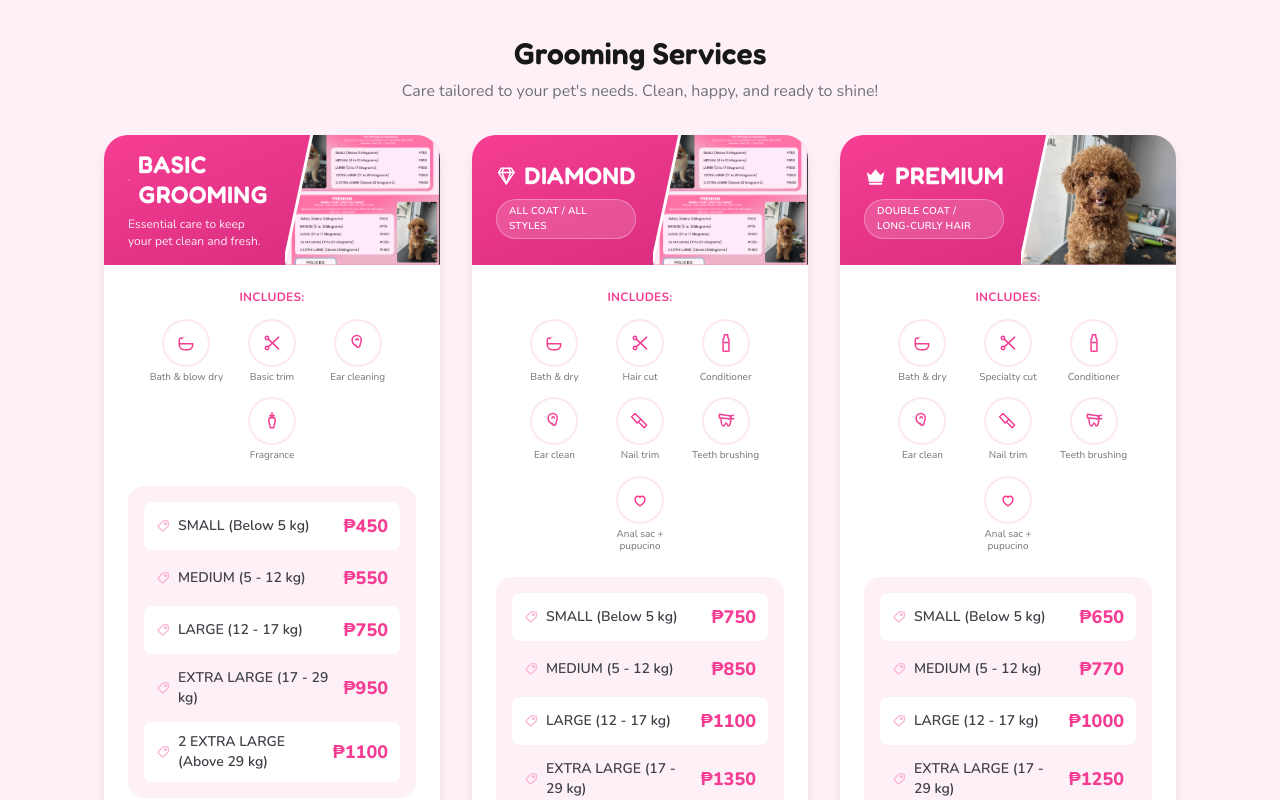
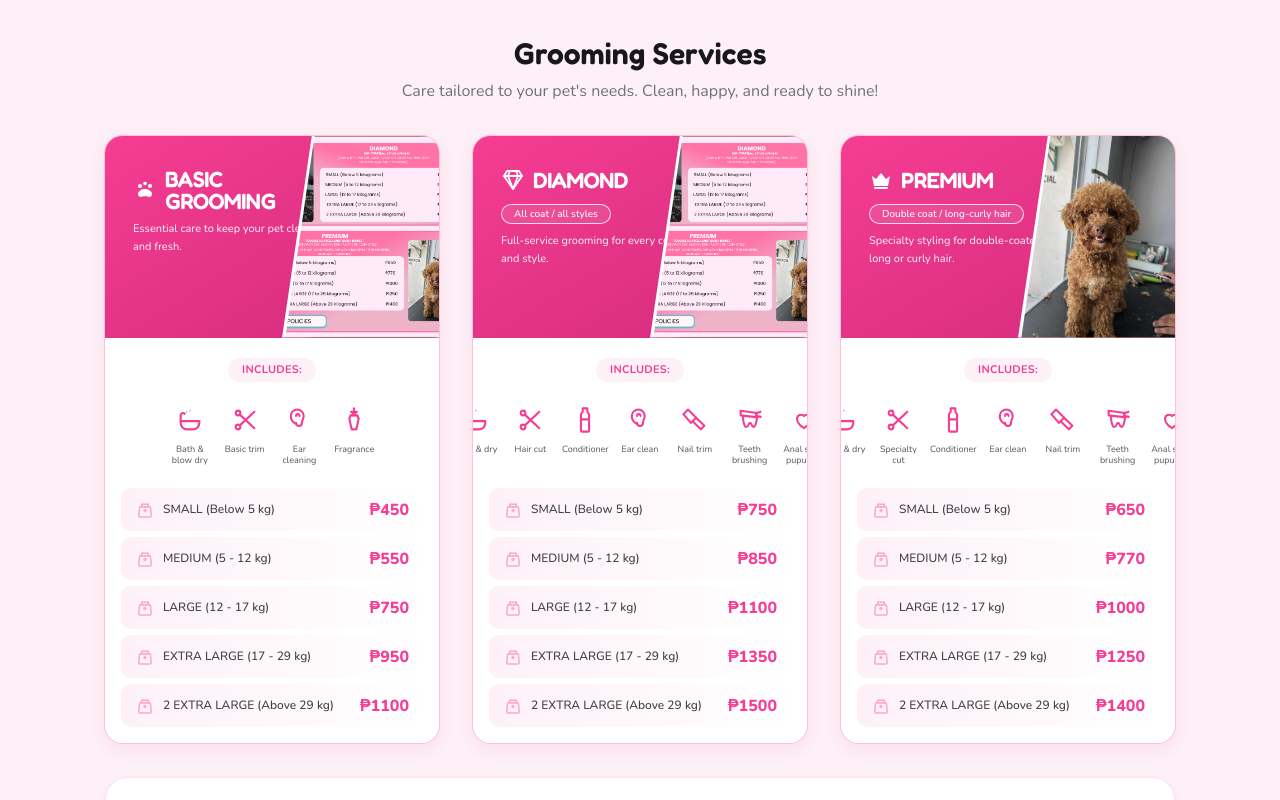
Before and after one commit to Henrck/happy-tails-mis, a Next.js app: page / in a window 1280 px wide. Shown: the part 2260-3060 px from the top of the page. Built offline with nearby package versions, Linux system fonts and the light colour scheme; no server answers; the database is empty.

Commit message:
refine grooming pricing cards to match reference

```diff
--- a/components/landing/PricingCard.tsx
+++ b/components/landing/PricingCard.tsx
@@ -1,28 +1,25 @@
-// Shared pricing card used by Grooming (Basic/Diamond/Premium) and
-// Boarding (Small/Big Kennels).
-//
-// Redesign pass 2 — the first pass crammed a full ingredient-list
-// paragraph into the colored header on top of a photo, which made every
-// card a different height and felt visually noisy. Fixed here:
-//   - header now takes a short tagline instead of a paragraph (the
-//     "Includes" icons already say what's in the package — repeating it
-//     as prose above them was redundant, not informative)
-//   - a thin white seam separates the photo from the pink, instead of a
-//     hard clip edge
-//   - includes icons sit in a proper ring instead of a flat tint circle
-//   - each price row gets a small tag icon, closer to the reference
-//   - a subtle hover lift, since these are the kind of cards people
-//     scan and compare
 import Image from "next/image";
 
 export type PriceTier = { label: string; price: string };
 export type IncludeItem = { icon: React.ReactNode; label: string };
 
-function TagIcon() {
+function WeightIcon() {
   return (
-    <svg viewBox="0 0 24 24" className="w-3.5 h-3.5 shrink-0" fill="none" stroke="currentColor" strokeWidth="2" strokeLinecap="round" strokeLinejoin="round">
-      <path d="M20.6 12.3 12.7 20a1.5 1.5 0 0 1-2.1 0l-6.6-6.6a1.5 1.5 0 0 1 0-2.1L11.7 3.6a2 2 0 0 1 1.4-.6H19a2 2 0 0 1 2 2v5.9a2 2 0 0 1-.4 1.4z" />
-      <circle cx="16" cy="8" r="1.3" />
+    <svg
+      viewBox="0 0 24 24"
+      className="w-5 h-5 shrink-0"
+      fill="none"
+      stroke="currentColor"
+      strokeWidth="1.8"
+      strokeLinecap="round"
+      strokeLinejoin="round"
+      aria-hidden="true"
+    >
+      <path d="M8 5h8" />
+      <path d="M9 5 7 8h10l-2-3" />
+      <path d="M6.5 8h11a1 1 0 0 1 1 1l1 10a1.5 1.5 0 0 1-1.5 1.5H6A1.5 1.5 0 0 1 4.5 19l1-10a1 1 0 0 1 1-1Z" />
+      <path d="M12 11v3" />
+      <path d="M10.5 12.5h3" />
     </svg>
   );
 }
@@ -47,73 +44,98 @@
   tiers: PriceTier[];
 }) {
   return (
-    <div className="h-full rounded-3xl overflow-hidden shadow-lg hover:shadow-2xl hover:-translate-y-1 transition-all duration-300 bg-white flex flex-col">
-      {/* Mobile header: plain stacked photo, no diagonal — a diagonal cut
-          has no room to read cleanly at narrow widths. */}
-      <div className="md:hidden">
-        <div className="relative w-full aspect-[16/9]">
-          <Image src={imageSrc} alt={imageAlt} fill className="object-cover" />
-        </div>
-        <div className="bg-gradient-to-r from-brand-pink to-brand-pink-dark px-5 py-4 text-white">
+    <article className="h-full overflow-hidden rounded-[1.15rem] border border-brand-pink-light/70 bg-white shadow-[0_6px_20px_rgba(245,61,147,0.10)] transition-transform duration-300 hover:-translate-y-1 hover:shadow-[0_12px_28px_rgba(245,61,147,0.16)] flex flex-col">
+      {/* Reference-style diagonal pink/photo header */}
+      <div className="hidden md:block relative h-[202px] overflow-hidden bg-gradient-to-br from-brand-pink to-brand-pink-dark">
+        <div className="absolute inset-y-0 left-0 z-10 flex w-[68%] flex-col justify-start px-7 pt-8 pr-4 text-white">
           <div className="flex items-center gap-2">
-            {headerIcon}
-            <h3 className="text-xl font-bold tracking-wide">{label}</h3>
+            <span className="shrink-0 [&>svg]:h-6 [&>svg]:w-6">
+              {headerIcon}
+            </span>
+            <h3 className="text-[1.28rem] lg:text-[1.38rem] font-bold leading-none tracking-tight">
+              {label}
+            </h3>
           </div>
+
           {badge && (
-            <span className="mt-2 inline-block bg-white/15 border border-white/30 rounded-full px-3 py-1 text-[11px] font-semibold uppercase tracking-wide">
+            <span className="mt-3 w-fit rounded-full border border-white/80 bg-white/10 px-3 py-1 text-[10px] font-medium leading-none text-white">
               {badge}
             </span>
           )}
-          <p className="mt-2 text-xs text-white/90">{tagline}</p>
+
+          <p className="mt-2 max-w-[290px] text-[11px] leading-[1.65] text-white/95">
+            {tagline}
+          </p>
+        </div>
+
+        {/* White seam beneath the diagonal edge */}
+        <div
+          className="absolute inset-y-0 right-0 z-20 w-[47%] bg-white"
+          style={{ clipPath: "polygon(19% 0%, 100% 0%, 100% 100%, 0% 100%)" }}
+          aria-hidden="true"
+        />
+        <div
+          className="absolute inset-y-0 right-0 z-30 w-[46%]"
+          style={{ clipPath: "polygon(19% 0%, 100% 0%, 100% 100%, 0% 100%)" }}
+        >
+          <Image
+            src={imageSrc}
+            alt={imageAlt}
+            fill
+            sizes="(min-width: 1024px) 18vw, 46vw"
+            className="object-cover"
+          />
         </div>
       </div>
 
-      {/* Desktop header: diagonal photo cut into the pink ribbon, with a
-          thin white seam between them and a short tagline instead of a
-          full paragraph — keeps every card the same height regardless
-          of how much copy the tier needs. */}
-      <div className="hidden md:flex relative h-[130px] bg-gradient-to-br from-brand-pink to-brand-pink-dark overflow-hidden items-center">
-        <div className="relative z-10 max-w-[56%] px-6">
-          <div className="flex items-center gap-2 text-white">
-            {headerIcon}
-            <h3 className="text-xl lg:text-2xl font-bold tracking-wide leading-tight">{label}</h3>
+      {/* Mobile version keeps the content readable without a diagonal squeeze */}
+      <div className="md:hidden">
+        <div className="relative h-[170px] w-full">
+          <Image
+            src={imageSrc}
+            alt={imageAlt}
+            fill
+            sizes="100vw"
+            className="object-cover"
+          />
+        </div>
+        <div className="bg-gradient-to-r from-brand-pink to-brand-pink-dark px-5 py-5 text-white">
+          <div className="flex items-center gap-2">
+            <span className="shrink-0 [&>svg]:h-6 [&>svg]:w-6">{headerIcon}</span>
+            <h3 className="text-xl font-bold leading-none">{label}</h3>
           </div>
-          {badge ? (
-            <span className="mt-2 inline-block bg-white/15 border border-white/30 rounded-full px-3 py-1 text-[10px] font-semibold uppercase tracking-wide text-white">
+          {badge && (
+            <span className="mt-3 inline-block rounded-full border border-white/70 bg-white/10 px-3 py-1 text-[10px] font-medium">
               {badge}
             </span>
-          ) : (
-            <p className="mt-1.5 text-xs text-white/90 leading-snug">{tagline}</p>
           )}
-        </div>
-
-        {/* White seam, 3px wider than the photo itself */}
-        <div
-          className="absolute inset-y-0 right-0 w-[46%] bg-white"
-          style={{ clipPath: "polygon(calc(18% - 3px) 0%, 100% 0%, 100% 100%, calc(0% - 3px) 100%)" }}
-        />
-        <div
-          className="absolute inset-y-0 right-0 w-[46%]"
-          style={{ clipPath: "polygon(18% 0%, 100% 0%, 100% 100%, 0% 100%)" }}
-        >
-          <Image src={imageSrc} alt={imageAlt} fill className="object-cover" />
+          <p className="mt-2 text-xs leading-relaxed text-white/95">{tagline}</p>
         </div>
       </div>
 
-      {/* Body: optional includes row + price table */}
-      <div className="flex-1 flex flex-col px-5 md:px-6 pt-6 pb-6">
+      <div className="flex flex-1 flex-col px-4 pb-4 pt-5 md:px-4 md:pb-4 md:pt-5">
         {includes && includes.length > 0 && (
           <>
-            <p className="text-center text-xs font-bold tracking-wide text-brand-pink">
-              INCLUDES:
-            </p>
-            <div className="mt-4 flex flex-wrap justify-center gap-x-3 gap-y-4">
+            <div className="flex justify-center">
+              <span className="rounded-full bg-brand-tint px-3.5 py-1 text-[11px] font-bold tracking-wide text-brand-pink">
+                INCLUDES:
+              </span>
+            </div>
+
+            <div
+              className={`mt-5 flex justify-center gap-1.5 ${
+                includes.length > 5 ? "flex-nowrap" : "flex-wrap"
+              }`}
+            >
               {includes.map((item) => (
-                <div key={item.label} className="flex flex-col items-center gap-1.5 w-[4.6rem]">
-                  <div className="w-11 h-11 rounded-full bg-white ring-2 ring-pink-100 flex items-center justify-center text-brand-pink">
+                <div
+                  key={item.label}
+                  className="flex w-[3.05rem] shrink-0 flex-col items-center gap-1.5 text-center"
+                >
+                  <div className="flex h-9 w-9 items-center justify-center text-brand-pink [&>svg]:h-7 [&>svg]:w-7">
                     {item.icon}
                   </div>
-                  <span className="text-[10px] leading-tight text-center text-zinc-500">
+                  <span className="min-h-[24px] text-[9px] leading-[1.2] text-zinc-600">
                     {item.label}
                   </span>
                 </div>
@@ -122,25 +144,25 @@
           </>
         )}
 
-        <div className={`w-full rounded-2xl bg-brand-tint p-4 ${includes ? "mt-6" : ""}`}>
-          {tiers.map((tier, i) => (
+        <div className={`${includes ? "mt-5" : "mt-0"} space-y-1.5`}>
+          {tiers.map((tier) => (
             <div
               key={tier.label}
-              className={`flex items-center justify-between gap-3 px-3 py-2.5 rounded-lg ${
-                i % 2 === 0 ? "bg-white" : ""
-              } ${i !== tiers.length - 1 ? "mb-1" : ""}`}
+              className="flex min-h-[43px] items-center justify-between gap-3 rounded-[10px] bg-gradient-to-r from-brand-tint to-white px-3.5 py-2"
             >
-              <span className="flex items-center gap-2 text-xs md:text-sm font-semibold text-zinc-700">
-                <span className="text-brand-pink-light"><TagIcon /></span>
-                {tier.label}
+              <span className="flex min-w-0 items-center gap-2 text-[11px] md:text-[12px] font-medium leading-tight text-zinc-700">
+                <span className="shrink-0 text-brand-pink-light">
+                  <WeightIcon />
+                </span>
+                <span>{tier.label}</span>
               </span>
-              <span className="text-base md:text-lg font-extrabold text-brand-pink shrink-0">
+              <span className="shrink-0 text-[15px] md:text-[16px] font-extrabold text-brand-pink">
                 {tier.price}
               </span>
             </div>
           ))}
         </div>
       </div>
-    </div>
+    </article>
   );
 }
```
